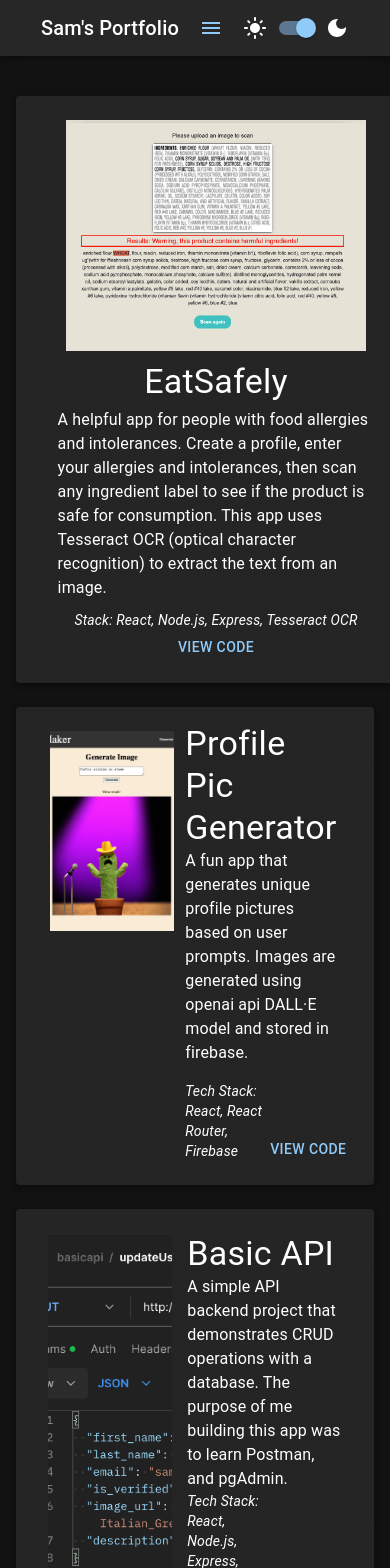
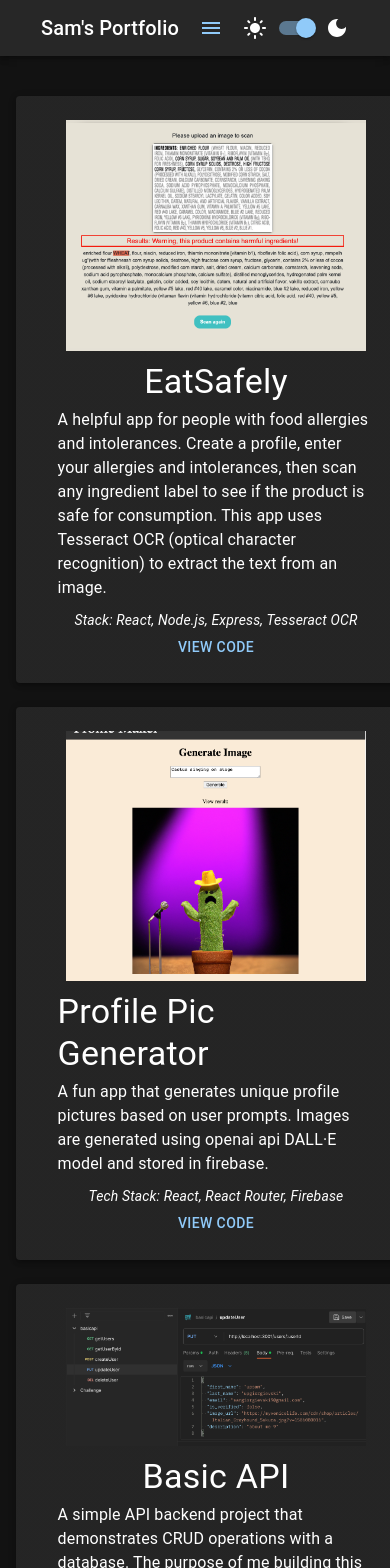
Before and after one commit to SamGiorgievski/my_portfolio, a React (Create React App) app: page /projects in a window 390 px wide. Shown: the top 1568 px of the page. Built offline with nearby package versions, Linux system fonts and the light colour scheme.

Commit message:
project page full mobile friendliness

```diff
--- a/src/Projects.js
+++ b/src/Projects.js
@@ -35,14 +35,14 @@ const Projects = () => {
 
                 <CardMedia
                   component="img"
-                  alt="Basic API Screenshot"
+                  alt="EatSafely Screenshot"
                   height= "auto"
                   image={eatSafely1}
                   sx={{
                     width: { xs: "90%", sm: "90%", md: "40%"},
                     marginBottom: {xs: "10px", sm: "10px", md: "0px", lg: "0px", xl: "0px"},
                     marginLeft: {md: "30px", lg: "30px", xl: "30px"},
-                    maxHeight: "300px",
+                    maxHeight: "250px",
                     maxWidth: "300px"
                   }}
                   />
@@ -109,44 +109,56 @@ const Projects = () => {
         </Grid>
 
 
-
-
         {/* PROJECT 2 */}
 
         <Grid item xs={12}>
 
-          <Paper
-          elevation={3}
+        <Paper elevation={3}
           sx={{
-            padding: 3
+            padding: 3,
+            minWidth: "400px",
+            maxWidth: {xs: "600px", sm: "600px", md: "1050px", lg: "1050px", xl: "1050px"},
+            margin: "auto"
           }}>
 
             <Box sx={{
               display: "flex",
-              flexDirection: "row",
-              justifyContent: "space-around"
+              flexDirection: {xs: "column", sm: "column", md: "row"},
+              justifyContent: "space-around",
+              alignItems: { xs: "center", sm: "center", md: "normal"}
               }}>
 
                 <CardMedia
                   component="img"
                   alt="Profile Pic Generator Screenshot"
-                  height="200"
+                  height= "auto"
                   image={profileMaker1}
                   sx={{
-                    width: "40%"
+                    width: { xs: "90%", sm: "90%", md: "40%"},
+                    marginBottom: {xs: "10px", sm: "10px", md: "0px", lg: "0px", xl: "0px"},
+                    marginLeft: {md: "30px", lg: "30px", xl: "30px"},
+                    maxHeight: "250px",
+                    maxWidth: "300px"
                   }}
                   />
 
-            <Grid container spacing={1} sx={{
-              width: "50%",
+            <Grid
+            sx={{
+              width: { xs: "90%", sm: "90%", md: "70%"},
               display: "flex",
               flexDirection: "column",
-              justifyContent: "space-between"
+              justifyContent: "space-between",
+              alignItems: {xs: "center", sm: "center", md: "center"},
+              marginLeft: {md: "50px", lg: "50px", xl: "50px"},
+              marginRight: {md: "30px", lg: "30px", xl: "30px"}
             }}>
 
-            <Typography variant="h4">Profile Pic Generator</Typography>
+            <Typography variant="h4" sx={{
+              marginBottom: {xs: "5px", sm: "5px"}
+            }}>Profile Pic Generator</Typography>
             <Typography variant="body1" sx={{
-              marginBottom: 2
+                marginBottom: {xs: "10px", sm: "10px"},
+                wordWrap: "break-word"
               }}>
               A fun app that generates unique profile pictures based on user prompts. Images are generated using openai api DALL·E model and stored in firebase.
             </Typography>
@@ -155,12 +167,15 @@ const Projects = () => {
             <Grid sx={{
                   width: "100%",
                   display: "flex",
-                alignItems: "flex-end",
+                  flexDirection: {xs: "column", sm: "column", md: "row"},
+                  alignItems: {xs: "center", sm: "center", md: "flex-end"},
                   justifyContent: "space-between",
                   flex: "wrap"
                 }}>
                 <Typography variant="body2" sx={{
-                  fontStyle: 'italic' }}>
+                    fontStyle: 'italic',
+                    marginBottom: {xs: "5px", sm: "5px", md: "0px", lg: "0px", xl: "0px"},
+                    textAlign: {xs: "center", sm: "center"} }}>
                   Tech Stack: React, React Router, Firebase
                 </Typography>
                 <Button
@@ -182,42 +197,67 @@ const Projects = () => {
           </Paper>
         </Grid>
 
+
+
+
+
+
+
                   {/* PROJECT 3 */}
 
         <Grid item xs={12}>
 
         <Paper elevation={3}
           sx={{
-            padding: 3
+            padding: 3,
+            minWidth: "400px",
+            maxWidth: {xs: "600px", sm: "600px", md: "1050px", lg: "1050px", xl: "1050px"},
+            margin: "auto"
           }}>
 
             <Box sx={{
               display: "flex",
-              flexDirection: "row",
-              justifyContent: "space-around"
+              flexDirection: {xs: "column", sm: "column", md: "row"},
+              justifyContent: "space-around",
+              alignItems: { xs: "center", sm: "center", md: "normal"}
               }}>
+
 
                 <CardMedia
                   component="img"
                   alt="Basic API Screenshot"
-
+                  height= "auto"
                   image={basicapi}
                   sx={{
-                    width: "40%"
+                    width: { xs: "90%", sm: "90%", md: "40%"},
+                    marginBottom: {xs: "10px", sm: "10px", md: "0px", lg: "0px", xl: "0px"},
+                    marginLeft: {md: "30px", lg: "30px", xl: "30px"},
+                    maxHeight: "250px",
+                    maxWidth: "300px"
                   }}
                   />
 
+
             <Grid
             sx={{
-              width: "50%",
+              width: { xs: "90%", sm: "90%", md: "70%"},
               display: "flex",
               flexDirection: "column",
-              justifyContent: "space-between"
+              justifyContent: "space-between",
+              alignItems: {xs: "center", sm: "center", md: "center"},
+              marginLeft: {md: "50px", lg: "50px", xl: "50px"},
+              marginRight: {md: "30px", lg: "30px", xl: "30px"}
             }}>
 
 
-              <Typography variant="h4">Basic API</Typography>
+              <Typography variant="h4" sx={{
+                marginBottom: {xs: "5px", sm: "5px"}
+              }}>
+                Basic API
+                </Typography>
               <Typography variant="body1" sx={{
+                marginBottom: {xs: "10px", sm: "10px"},
+                wordWrap: "break-word"
               }}>
                 A simple API backend project that demonstrates CRUD
                 operations with a database. The purpose of me building this app was to learn Postman, and pgAdmin.
@@ -226,12 +266,15 @@ const Projects = () => {
               <Grid sx={{
                   width: "100%",
                   display: "flex",
-                  alignItems: "flex-end",
+                  flexDirection: {xs: "column", sm: "column", md: "row"},
+                  alignItems: {xs: "center", sm: "center", md: "flex-end"},
                   justifyContent: "space-between",
                   flex: "wrap"
                 }}>
                   <Typography variant="body2" sx={{
-                    fontStyle: 'italic' }}>
+                    fontStyle: 'italic',
+                    marginBottom: {xs: "5px", sm: "5px", md: "0px", lg: "0px", xl: "0px"},
+                    textAlign: {xs: "center", sm: "center"} }}>
                     Tech Stack: React, Node.js, Express, Postman
                   </Typography>
                   <Button
```
Lines whose indentation alone changed are shown as unchanged.
